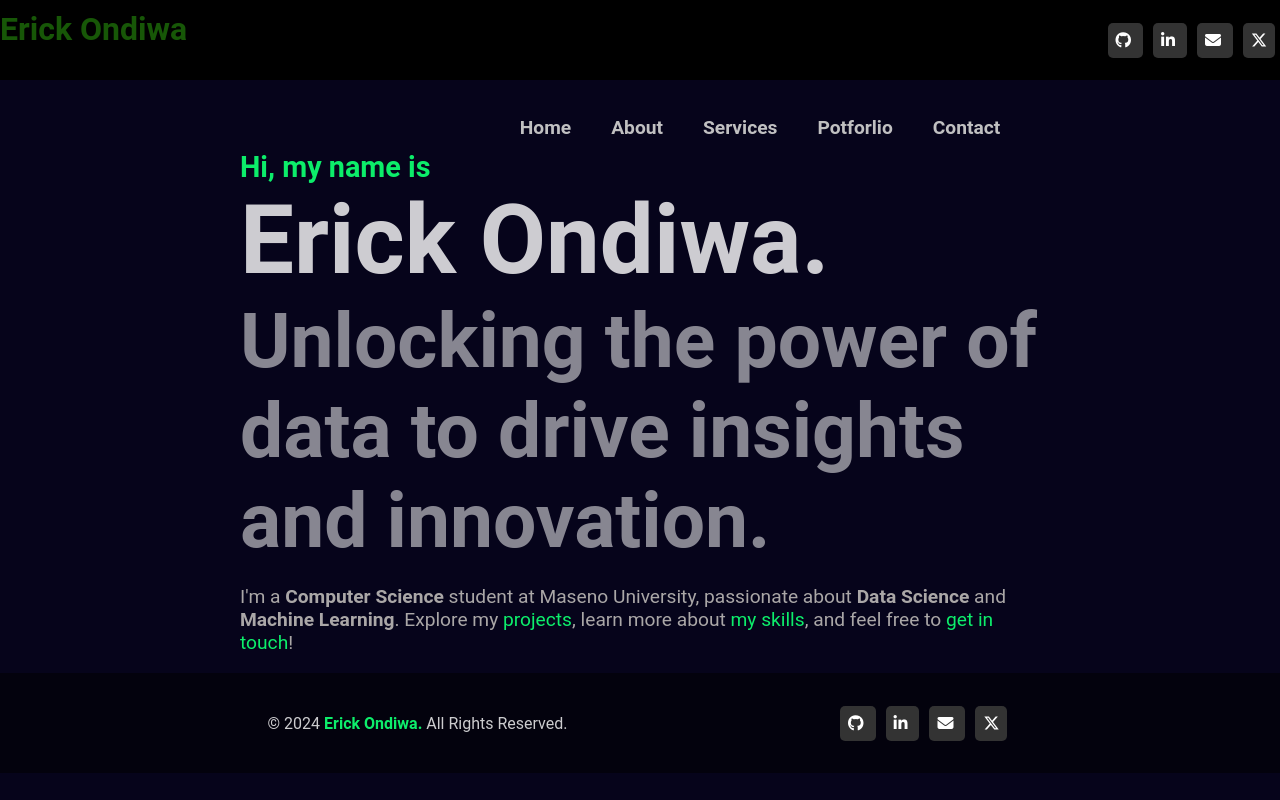
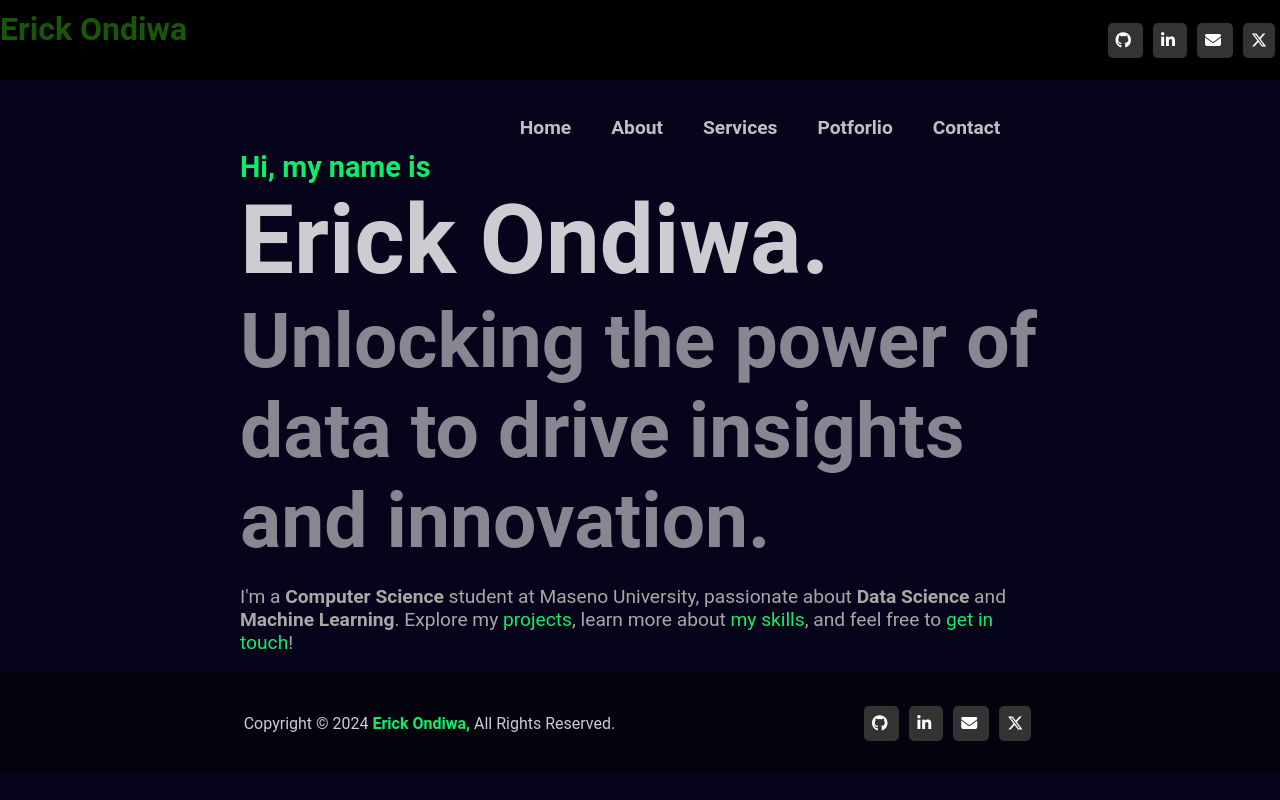
Before and after one commit to Erick-Ondiwa/Potforlio-Website, a plain HTML site: page index.html in a window 1280 px wide. Shown: the top 800 px of the page. Drawn offline with Linux system fonts and the light colour scheme.

Commit message:
Modified

```diff
--- a/footer.html
+++ b/footer.html
@@ -13,10 +13,10 @@
  </script>
   <footer>
     <div class="copyright">
+      Copyright
       &copy;
-      <!-- <p>2024 Built by,</p> -->
       <span id="year"></span>
-      <h4>Erick Ondiwa'z.</h4>
+      <h4>Erick Ondiwa,</h4>
       <p>All Rights Reserved.</p>
     </div>
     <div class="link_icons">
--- a/index.html
+++ b/index.html
@@ -55,10 +55,10 @@
 
   <footer>
     <div class="copyright">
+      Copyright
       &copy;
-      <!-- <p>2024 Built by,</p> -->
       <span id="year"></span>
-      <h4>Erick Ondiwa.</h4>
+      <h4>Erick Ondiwa,</h4>
       <p>All Rights Reserved.</p>
     </div>
     <div class="link_icons">
```
Also changed, not shown: about.html (+2 -2 lines), contact.html (+2 -2 lines), contactForm.html (+2 -2 lines), potforlio.html (+2 -2 lines).
